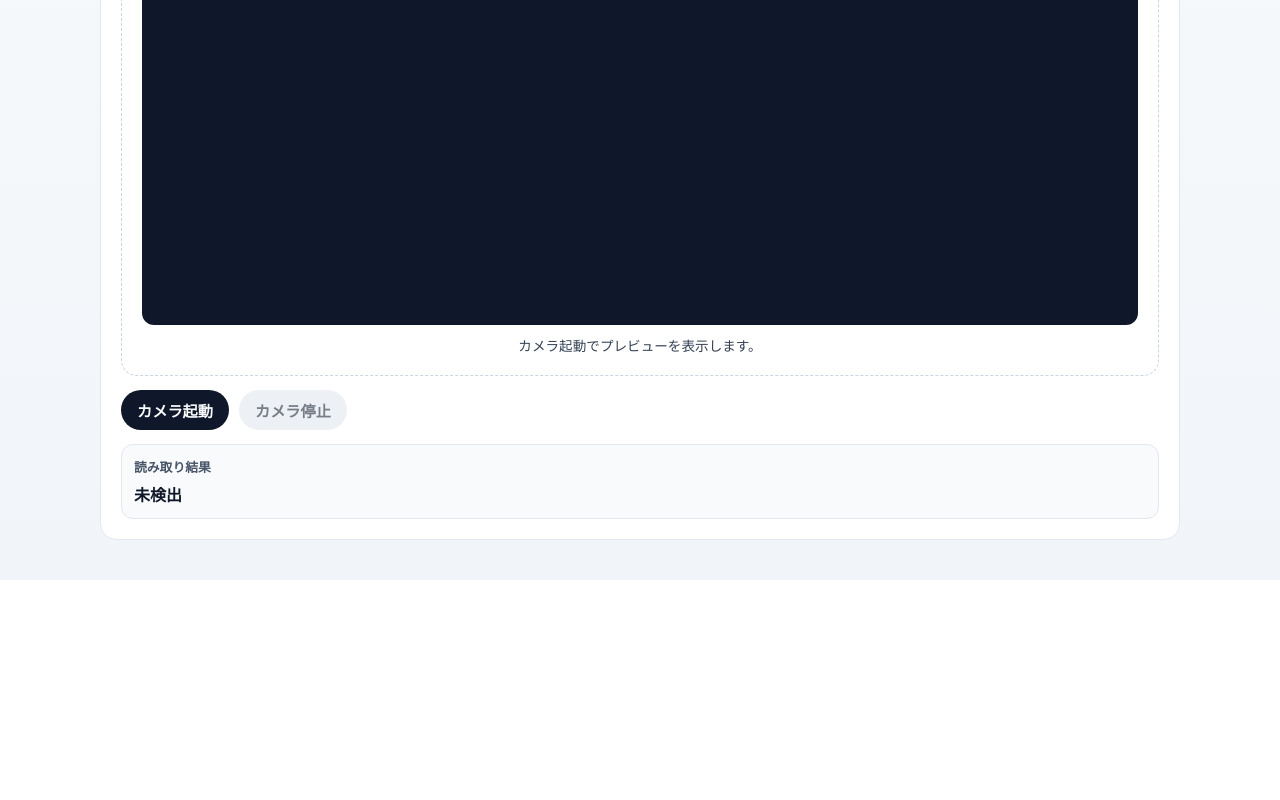
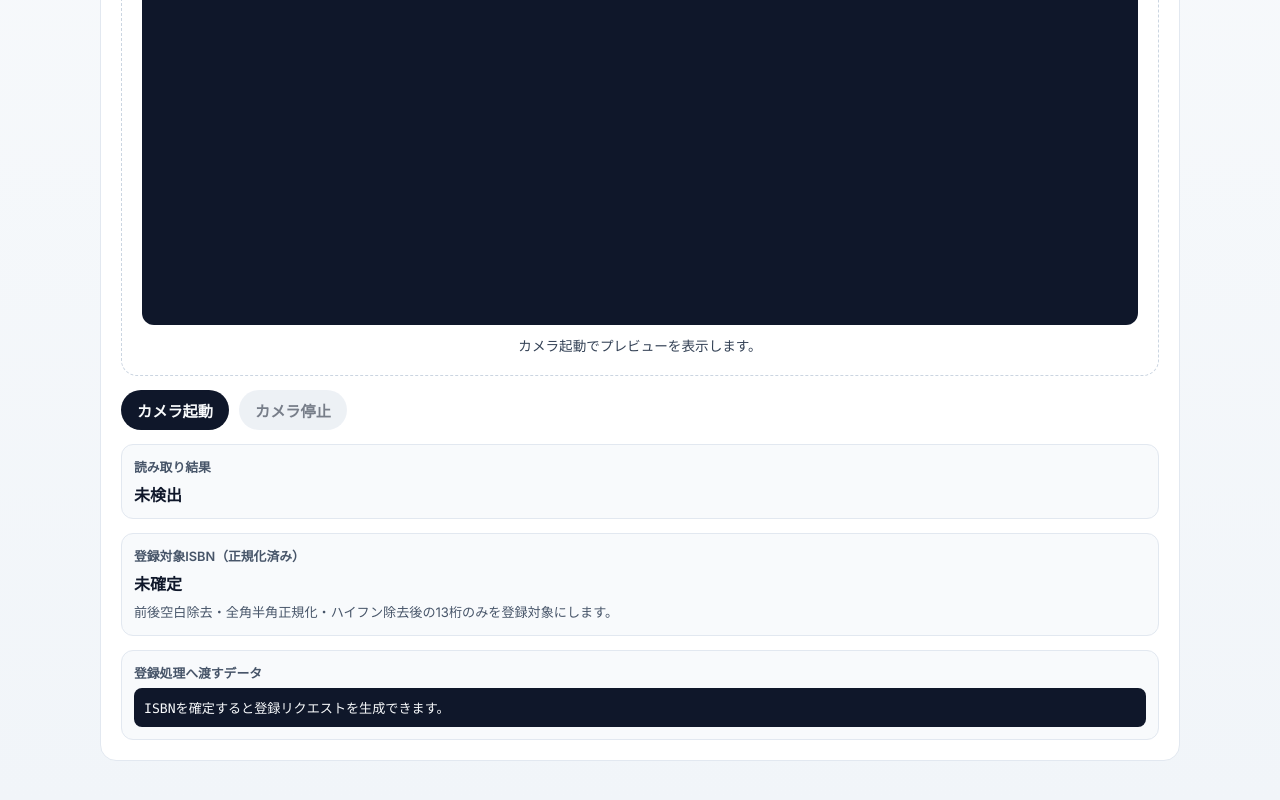
Before and after one commit to TUT-StudyClub/my-library, a Next.js app in the folder frontend/: page /library/register in a window 1280 px wide. Shown: the part 326-1126 px from the top of the page. Before the commit the page ends 906 px from the top, so only its background shows below. Built offline with nearby package versions, Linux system fonts and the light colour scheme.

Commit message:
feat: 読み取り文字列からISBN取得

```diff
--- a/frontend/src/app/library/register/page.tsx
+++ b/frontend/src/app/library/register/page.tsx
@@ -9,20 +9,68 @@ const DEFAULT_CAMERA_ERROR_MESSAGE =
   "カメラを起動できませんでした。ブラウザの権限設定を確認してください。";
 const UNSUPPORTED_CAMERA_MESSAGE = "このブラウザではカメラ機能を利用できません。";
 const SCANNER_ERROR_MESSAGE = "読み取り処理でエラーが発生しました。";
+const ISBN_EXTRACTION_ERROR_MESSAGE =
+  "読み取り文字列からISBNを抽出できませんでした。別の角度で再読み取りしてください。";
 const IGNORABLE_SCAN_ERROR_NAMES = new Set([
   "NotFoundException",
   "ChecksumException",
   "FormatException",
 ]);
 
+function normalizeScannedText(rawText: string): string {
+  return rawText.normalize("NFKC").trim();
+}
+
+function toNormalizedIsbn(rawText: string): string | null {
+  const normalizedText = normalizeScannedText(rawText);
+  const compactText = normalizedText.replaceAll("-", "").replace(/\s+/g, "");
+  if (/^[0-9]{13}$/.test(compactText)) {
+    return compactText;
+  }
+
+  return null;
+}
+
+function extractNormalizedIsbn(scanText: string): string | null {
+  const directMatchIsbn = toNormalizedIsbn(scanText);
+  if (directMatchIsbn !== null) {
+    return directMatchIsbn;
+  }
+
+  const normalizedScanText = normalizeScannedText(scanText);
+  const possibleIsbnTokens = normalizedScanText.match(/[0-9][0-9\-\s]{11,30}[0-9]/g) ?? [];
+
+  for (const token of possibleIsbnTokens) {
+    const normalizedIsbn = toNormalizedIsbn(token);
+    if (normalizedIsbn !== null) {
+      return normalizedIsbn;
+    }
+  }
+
+  return null;
+}
+
 export default function RegisterPage() {
   const videoRef = useRef<HTMLVideoElement | null>(null);
   const readerRef = useRef<BrowserMultiFormatReader | null>(null);
   const scannerControlsRef = useRef<IScannerControls | null>(null);
+  const latestScanTextRef = useRef<string | null>(null);
   const [isCameraActive, setIsCameraActive] = useState(false);
   const [isStartingCamera, setIsStartingCamera] = useState(false);
   const [scanResult, setScanResult] = useState<string | null>(null);
+  const [confirmedIsbn, setConfirmedIsbn] = useState<string | null>(null);
   const [errorMessage, setErrorMessage] = useState<string | null>(null);
+  const [isbnErrorMessage, setIsbnErrorMessage] = useState<string | null>(null);
+  const registerRequestPayload =
+    confirmedIsbn === null
+      ? null
+      : JSON.stringify(
+          {
+            isbn: confirmedIsbn,
+          },
+          null,
+          2
+        );
 
   const stopCamera = useCallback(() => {
     scannerControlsRef.current?.stop();
@@ -59,7 +107,9 @@ export default function RegisterPage() {
     }
 
     setErrorMessage(null);
+    setIsbnErrorMessage(null);
     setIsStartingCamera(true);
+    latestScanTextRef.current = null;
 
     try {
       if (readerRef.current === null) {
@@ -71,7 +121,20 @@ export default function RegisterPage() {
         videoRef.current,
         (result, error) => {
           if (result !== undefined) {
-            setScanResult(result.getText());
+            const currentScanText = result.getText();
+            if (latestScanTextRef.current !== currentScanText) {
+              latestScanTextRef.current = currentScanText;
+              setScanResult(currentScanText);
+
+              const extractedIsbn = extractNormalizedIsbn(currentScanText);
+              if (extractedIsbn !== null) {
+                setConfirmedIsbn(extractedIsbn);
+                setIsbnErrorMessage(null);
+              } else {
+                setConfirmedIsbn(null);
+                setIsbnErrorMessage(ISBN_EXTRACTION_ERROR_MESSAGE);
+              }
+            }
           }
 
           if (error !== undefined && !IGNORABLE_SCAN_ERROR_NAMES.has(error.name)) {
@@ -157,6 +220,27 @@ export default function RegisterPage() {
             <p className={styles.resultLabel}>読み取り結果</p>
             <p className={styles.resultValue}>{scanResult ?? "未検出"}</p>
           </div>
+
+          <div className={styles.resultPanel}>
+            <p className={styles.resultLabel}>登録対象ISBN（正規化済み）</p>
+            <p className={styles.resultValue}>{confirmedIsbn ?? "未確定"}</p>
+            <p className={styles.resultDescription}>
+              前後空白除去・全角半角正規化・ハイフン除去後の13桁のみを登録対象にします。
+            </p>
+          </div>
+
+          {isbnErrorMessage !== null && (
+            <p aria-live="polite" className={styles.errorText} role="status">
+              {isbnErrorMessage}
+            </p>
+          )}
+
+          <div className={styles.payloadPanel}>
+            <p className={styles.resultLabel}>登録処理へ渡すデータ</p>
+            <pre className={styles.payloadValue}>
+              {registerRequestPayload ?? "ISBNを確定すると登録リクエストを生成できます。"}
+            </pre>
+          </div>
         </section>
       </div>
     </main>
```
